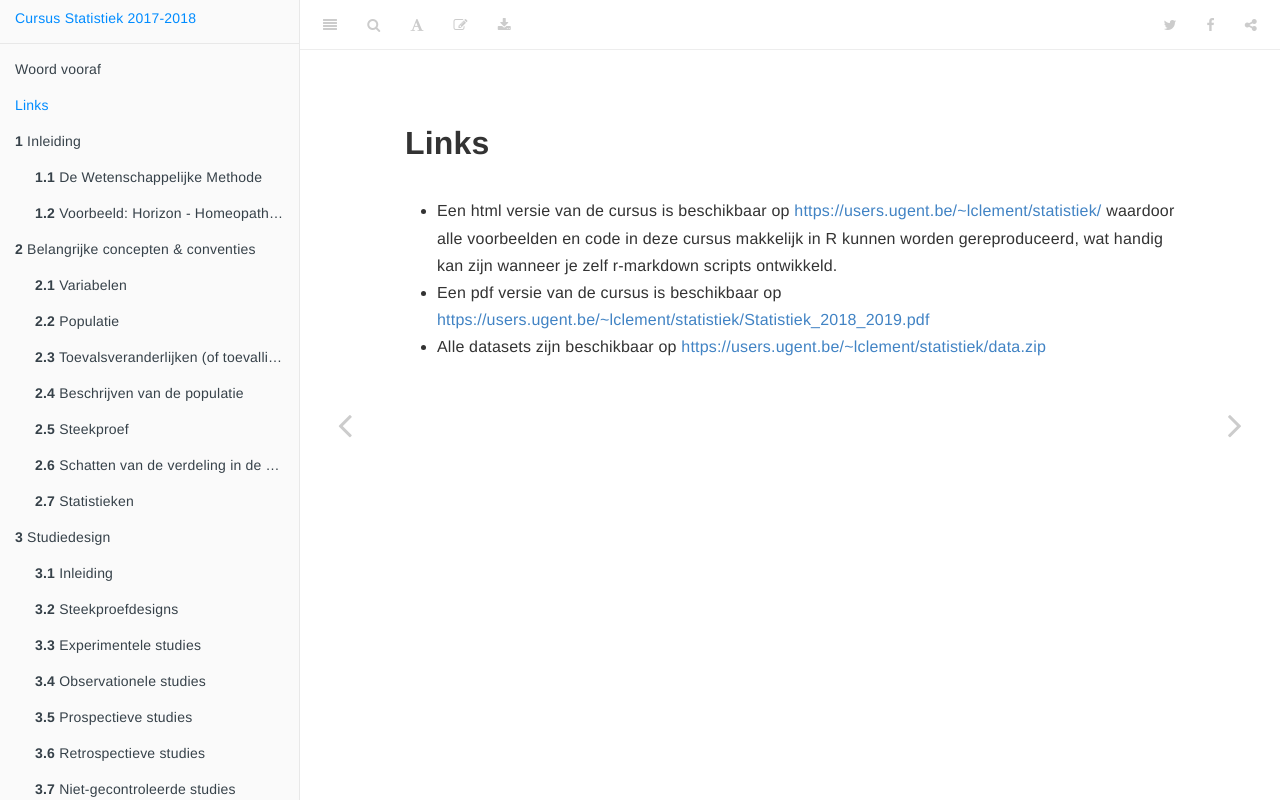
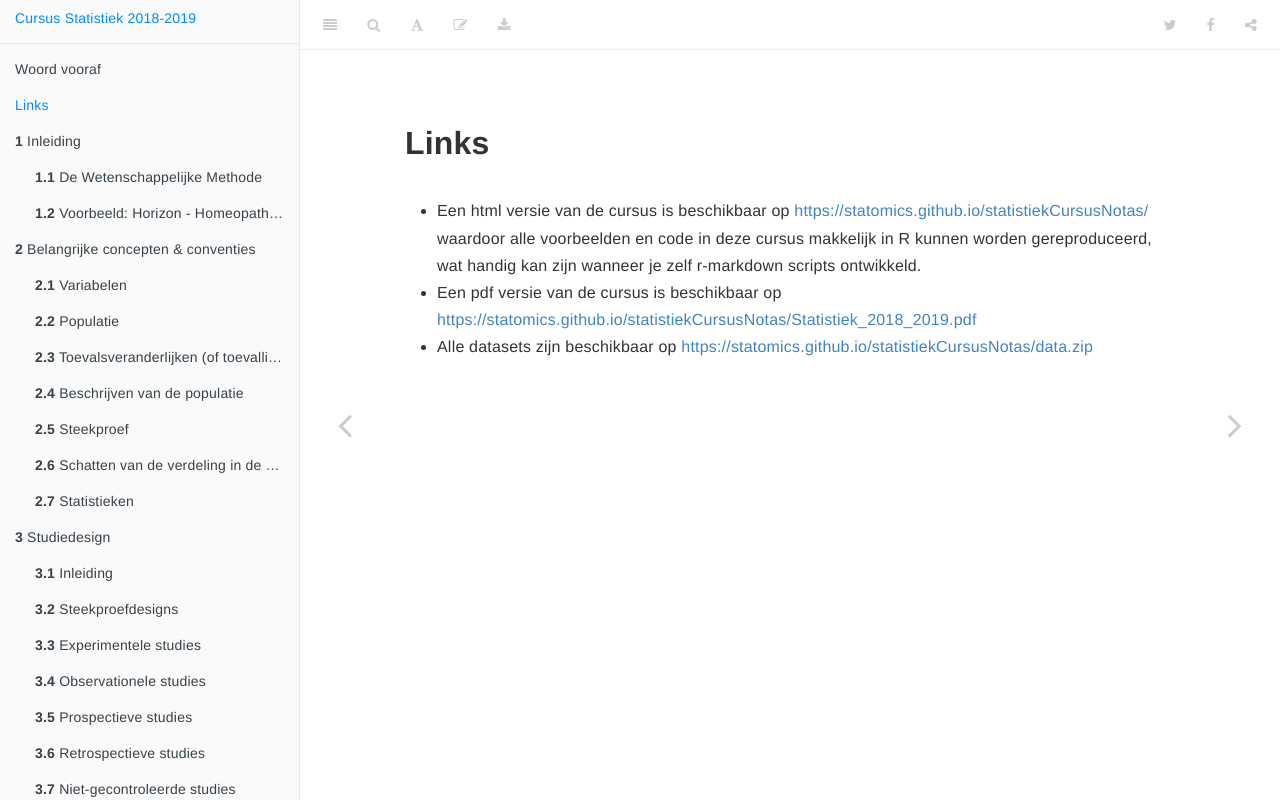
Before and after one commit to statOmics/statistiekCursusNotas, a plain HTML site: page links.html in a window 1280 px wide. Drawn offline with nearby package versions, Linux system fonts and the light colour scheme; some packages are replaced by stand-ins of ours; files whose address does not match are found by name.

Commit message:
updated links + pdf notes

```diff
--- a/links.html
+++ b/links.html
@@ -25,7 +25,7 @@
 <meta name="author" content="Lieven Clement">
 
 
-<meta name="date" content="2018-09-20">
+<meta name="date" content="2018-09-21">
 
   <meta name="viewport" content="width=device-width, initial-scale=1">
   <meta name="apple-mobile-web-app-capable" content="yes">
@@ -101,7 +101,7 @@ code > span.in { color: #60a0b0; font-weight: bold; font-style: italic; } /* Inf
       <nav role="navigation">
 
 <ul class="summary">
-<li><a href="./">Cursus Statistiek 2017-2018</a></li>
+<li><a href="./">Cursus Statistiek 2018-2019</a></li>
 
 <li class="divider"></li>
 <li class="chapter" data-level="" data-path="index.html"><a href="index.html"><i class="fa fa-check"></i>Woord vooraf</a></li>
@@ -306,9 +306,9 @@ code > span.in { color: #60a0b0; font-weight: bold; font-style: italic; } /* Inf
 <div id="links" class="section level1 unnumbered">
 <h1>Links</h1>
 <ul>
-<li>Een html versie van de cursus is beschikbaar op <a href="https://users.ugent.be/~lclement/statistiek/" class="uri">https://users.ugent.be/~lclement/statistiek/</a> waardoor alle voorbeelden en code in deze cursus makkelijk in R kunnen worden gereproduceerd, wat handig kan zijn wanneer je zelf r-markdown scripts ontwikkeld.</li>
-<li>Een pdf versie van de cursus is beschikbaar op <a href="https://users.ugent.be/~lclement/statistiek/Statistiek_2018_2019.pdf" class="uri">https://users.ugent.be/~lclement/statistiek/Statistiek_2018_2019.pdf</a></li>
-<li>Alle datasets zijn beschikbaar op <a href="https://users.ugent.be/~lclement/statistiek/data.zip" class="uri">https://users.ugent.be/~lclement/statistiek/data.zip</a></li>
+<li>Een html versie van de cursus is beschikbaar op <a href="https://statomics.github.io/statistiekCursusNotas/" class="uri">https://statomics.github.io/statistiekCursusNotas/</a> waardoor alle voorbeelden en code in deze cursus makkelijk in R kunnen worden gereproduceerd, wat handig kan zijn wanneer je zelf r-markdown scripts ontwikkeld.</li>
+<li>Een pdf versie van de cursus is beschikbaar op <a href="https://statomics.github.io/statistiekCursusNotas/Statistiek_2018_2019.pdf" class="uri">https://statomics.github.io/statistiekCursusNotas/Statistiek_2018_2019.pdf</a></li>
+<li>Alle datasets zijn beschikbaar op <a href="https://statomics.github.io/statistiekCursusNotas/data.zip" class="uri">https://statomics.github.io/statistiekCursusNotas/data.zip</a></li>
 </ul>
 
 </div>
```
Also changed, not shown: 1 other file.
